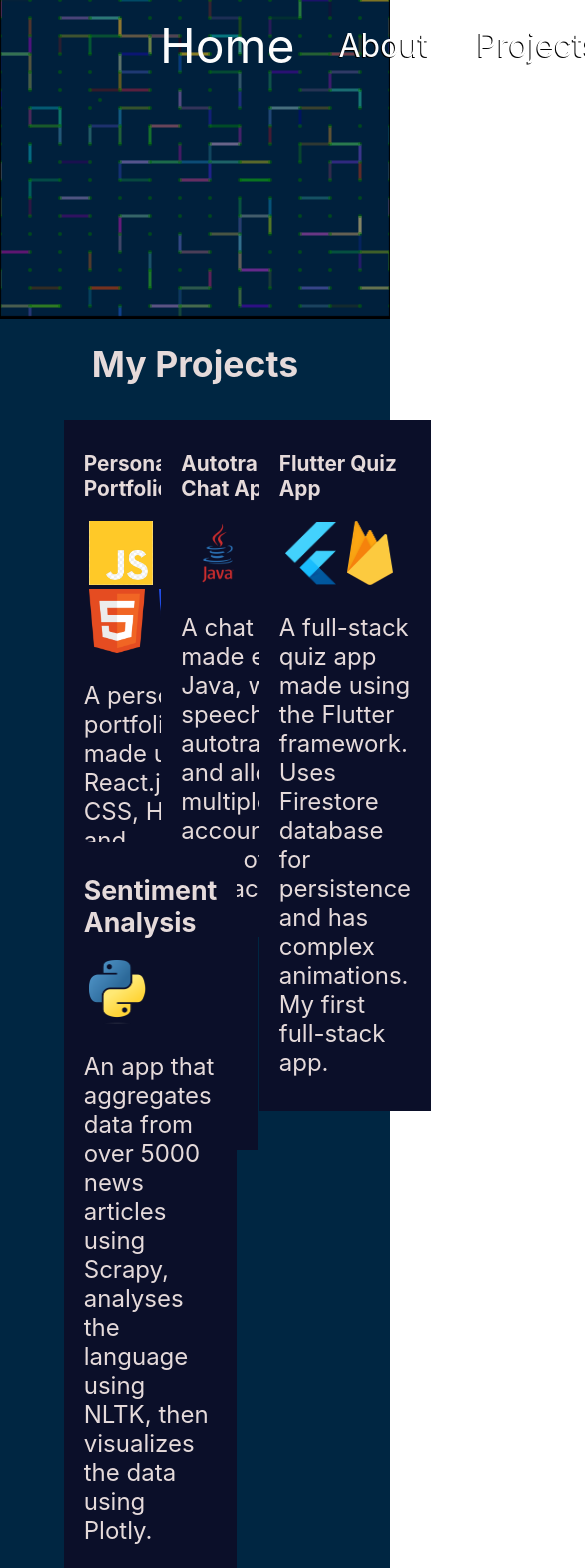
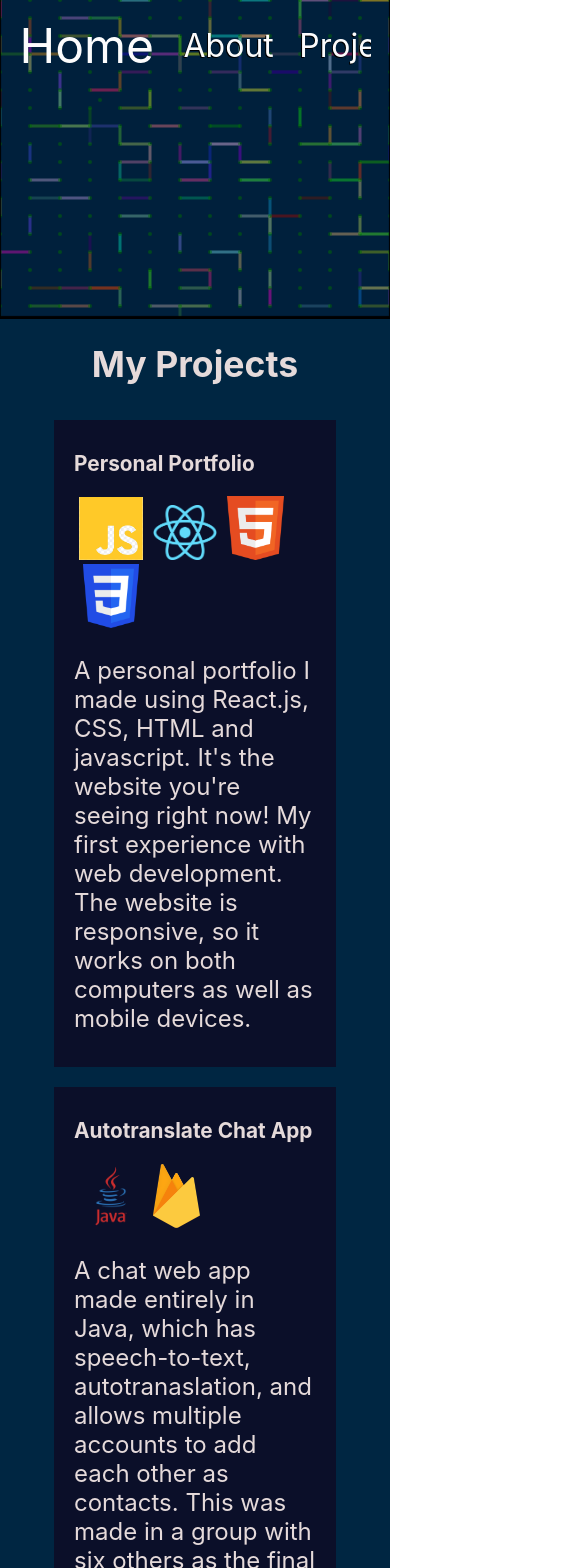
Before and after one commit to alfred-mikhael/alfred-mikhael.github.io, a React (Create React App) app: page /projects in a window 390 px wide. Shown: the top 1568 px of the page, 585 px wide, since content can reach past the window. Built offline with nearby package versions, Linux system fonts and the light colour scheme.

Commit message:
make website responsive and mobile friendly

```diff
--- a/src/App.css
+++ b/src/App.css
@@ -1,5 +1,6 @@
 .App {
   text-align: center;
+  width: 100%;
 }
 
 .App-header {
--- a/src/components/canvas/Canvas.css
+++ b/src/components/canvas/Canvas.css
@@ -1,3 +1,3 @@
 Canvas {
-    width: 100%;
+    width: auto;
 }
--- a/src/components/card/Card.js
+++ b/src/components/card/Card.js
@@ -1,15 +1,49 @@
 import "./Card.css";
-
+import { useEffect, useState } from "react";
 
 const Card = ({ header, topRight, children }) => {
+    const [dimensions, setDimensions] = useState({
+        width: undefined,
+        height: undefined,
+    });
+
+    useEffect(() => {
+        // Handler to call on window resize
+        function handleResize() {
+          // Set window width/height to state
+          setDimensions({
+            width: window.innerWidth,
+            height: window.innerHeight,
+          });
+        }
+        // Add event listener
+        window.addEventListener("resize", handleResize);
+        // Call handler right away so state gets updated with initial window size
+        handleResize();
+        // Remove event listener on cleanup
+        return () => window.removeEventListener("resize", handleResize);
+      }, []);
+
+    if (dimensions["width"] > 620) {
+        return (
+            <div className="card">
+                <div className="card-header">
+                    {header} <span className="right-align"> {topRight} </span>
+                </div>
+                {children}
+            </div>
+        );
+    }
     return (
         <div className="card">
             <div className="card-header">
-                {header} <span className="right-align"> {topRight} </span>
+                {header}
+                {topRight}
             </div>
             {children}
         </div>
     );
+
 }
 
 export default Card;
--- a/src/components/graphAnimation/GraphAnimation.css
+++ b/src/components/graphAnimation/GraphAnimation.css
@@ -1,3 +1,3 @@
 .GraphAnimation {
-    max-width: 100vw;
+    width: auto;
 }
--- a/src/components/graphAnimation/GraphAnimation.js
+++ b/src/components/graphAnimation/GraphAnimation.js
@@ -1,4 +1,5 @@
 import Canvas from "../canvas/Canvas.js";
+import { useEffect, useState } from "react";
 import "./GraphAnimation.css";
 
 const PROBABILITY = 0.2;
@@ -72,6 +73,28 @@ class RandomGraph extends Graph {
 }
 
 const GraphAnimation = () => {
+    const [dimensions, setDimensions] = useState({
+        width: undefined,
+        height: undefined,
+    });
+
+    useEffect(() => {
+        // Handler to call on window resize
+        function handleResize() {
+          // Set window width/height to state
+          setDimensions({
+            width: window.screen.width,
+            height: window.screen.height,
+          });
+        }
+        // Add event listener
+        window.addEventListener("resize", handleResize);
+        // Call handler right away so state gets updated with initial window size
+        handleResize();
+        // Remove event listener on cleanup
+        return () => window.removeEventListener("resize", handleResize);
+      }, []);
+
     var vertices = [];
     var rows = Math.floor(vw / ROWGAP);
     var cols = Math.floor(vh / COLGAP);
--- a/src/components/home/HomeScreen.css
+++ b/src/components/home/HomeScreen.css
@@ -27,8 +27,8 @@
 }
 
 .technical-skill-icon {
-    max-width: 128px;
-    max-height: 128px;
+    max-width: 6rem;
+    max-height: 6rem;
 }
 
 @keyframes slideAnimation {
--- a/src/components/navbar/Navbar.css
+++ b/src/components/navbar/Navbar.css
@@ -9,11 +9,11 @@
     z-index: 1;
     opacity: 0.99;
     display: flex;
-    gap: 2rem;
+    gap: 5%;
     padding-bottom: 15rem;
     padding-top: 1rem;
-    padding-left: 10rem;
-    padding-right: 10rem;
+    padding-left: 5%;
+    padding-right: 5%;
     box-shadow: inset 0 -2px 1px 1px black;
 }
 
@@ -22,8 +22,9 @@
     padding: 0.25rem;
     margin: 0;
     display: flex;
-    gap: 2rem;
+    gap: 5%;
     z-index: 2;
+    overflow: scroll;
 }
 
 .nav-item {
--- a/src/components/projects/ProjectScreen.css
+++ b/src/components/projects/ProjectScreen.css
@@ -5,8 +5,10 @@
 
 .grid {
     display: grid;
-    grid-template-columns: 25vw 25vw 25vw;
-    grid-template-rows: 50vh;
+    /* grid-template-columns: 25vw 25vw 25vw; */
+    grid-template-columns: auto;
+    /* grid-template-rows: 50vh; */
+    grid-template-rows: auto;
 }
 
 .grid-item {
--- a/src/components/projects/ProjectScreen.js
+++ b/src/components/projects/ProjectScreen.js
@@ -35,7 +35,8 @@ const ProjectScreen = () => {
                                     </div>
                                     <p className="description-text">
                                         A personal portfolio I made using React.js, CSS, HTML and javascript. It's
-                                        the website you're seeing right now! My first experience with web development.
+                                        the website you're seeing right now! My first experience with web development. The website
+                                        is responsive, so it works on both computers as well as mobile devices.
                                     </p>
                                 </div>
                             </Card>
@@ -53,7 +54,8 @@ const ProjectScreen = () => {
                                     </div>
                                     <p className="description-text">
                                         A chat web app made entirely in Java, which has speech-to-text, autotranaslation,
-                                        and allows multiple accounts to add each other as contacts.
+                                        and allows multiple accounts to add each other as contacts. This was made in a group
+                                        with six others as the final project for CSC207.
                                     </p>
                                 </div>
                             </Card>
@@ -86,7 +88,8 @@ const ProjectScreen = () => {
                                     </div>
                                     <p className="description-text">
                                         An app that aggregates data from over 5000 news articles using Scrapy, analyses the
-                                        language using NLTK, then visualizes the data using Plotly.
+                                        language using NLTK, then visualizes the data using Plotly. This was made with a group of 3 others
+                                        as the final project of CSC111.
                                     </p>
                                 </div>
                             </Card>
```
